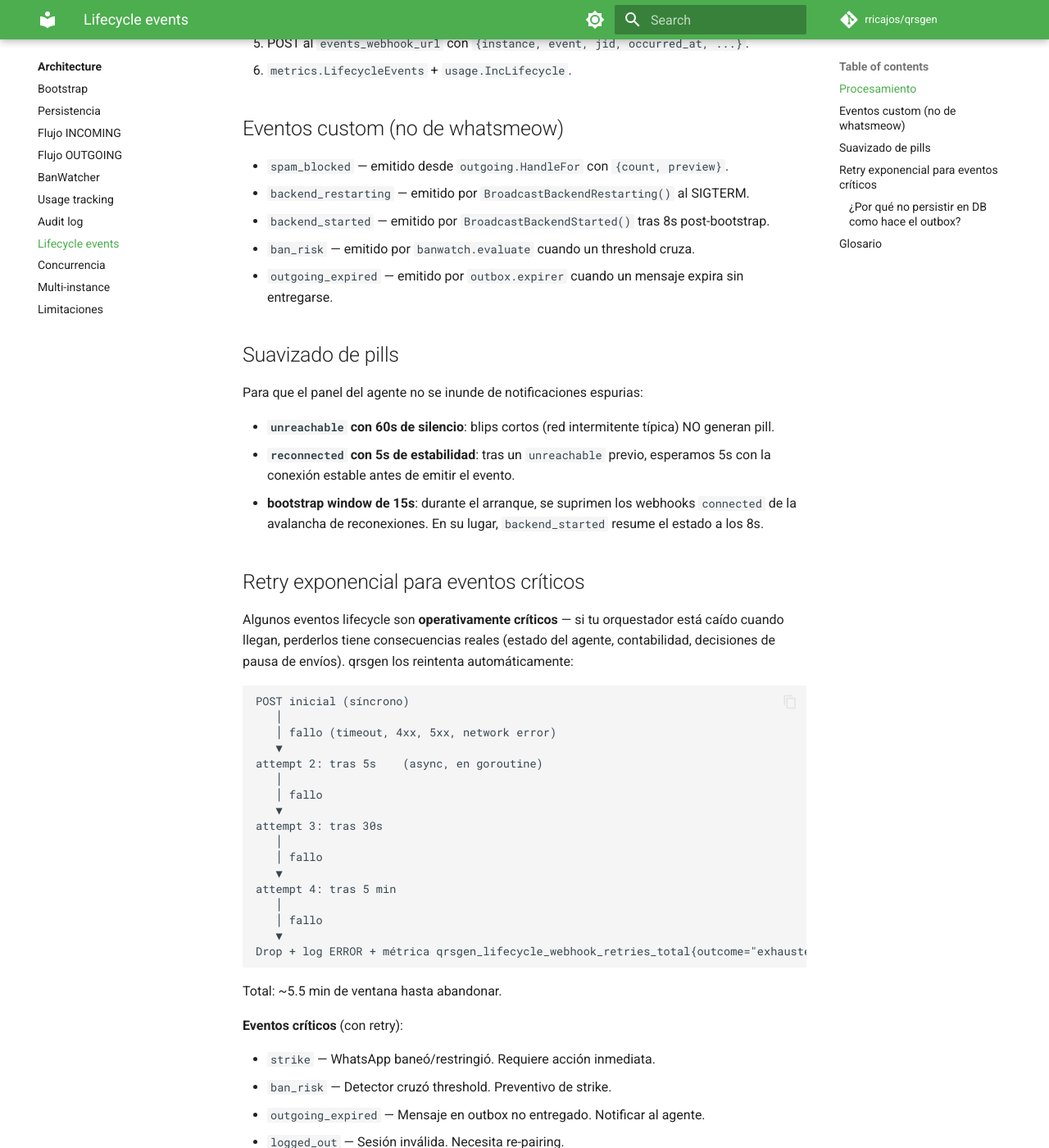
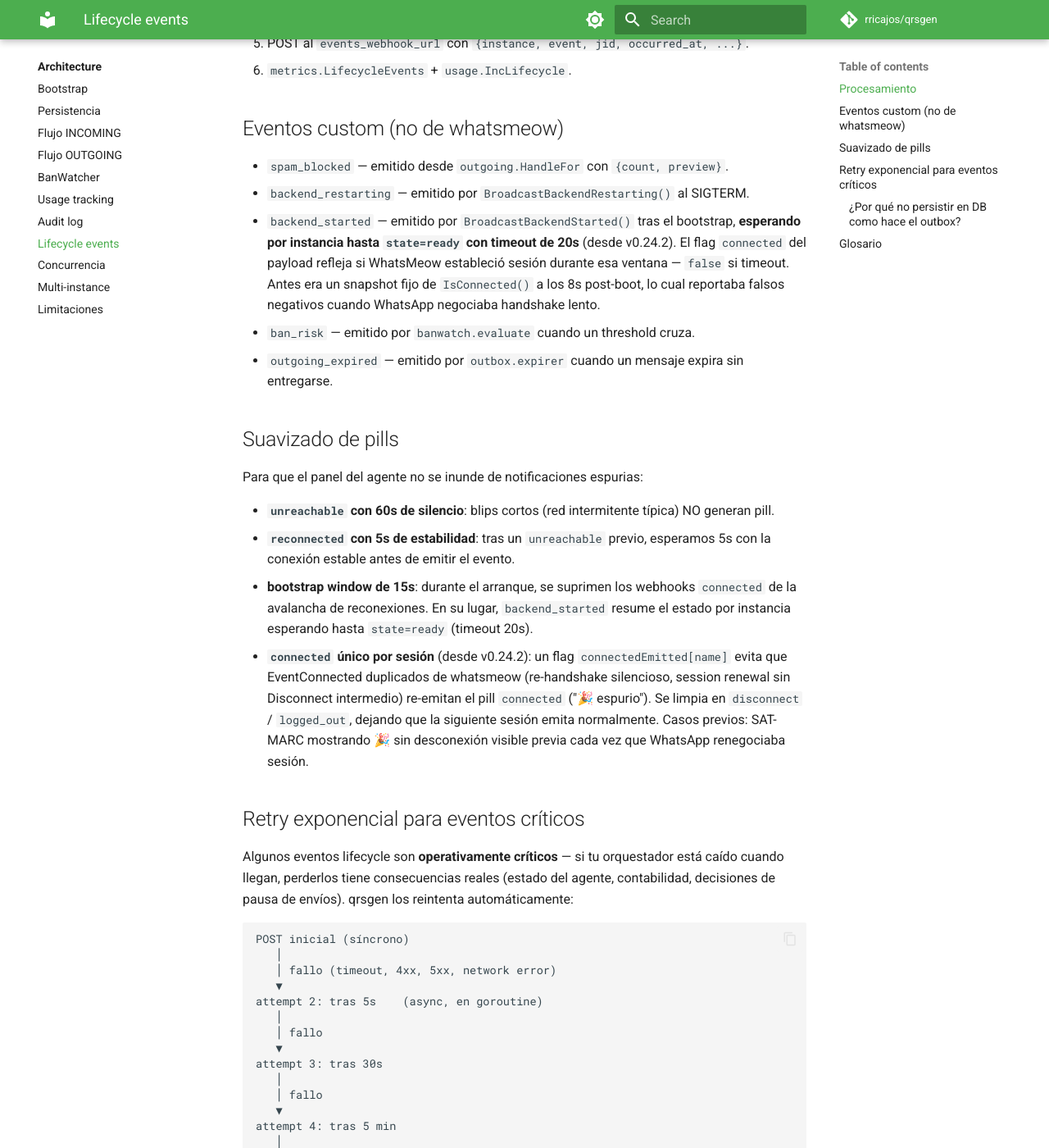
Before and after one commit to rricajos/qrsgen, an MkDocs documentation site: the page built from docs/architecture/lifecycle-events.md, in a window 1280 px wide and 1400 px high, scrolled down 702 px. Shown: the whole window at 82% size. Built offline with MkDocs 1.6.1 and Material for MkDocs 9.7.7, drawn with Linux system fonts in a browser that asks for light colours; comment, search, counter and statistics services are not loaded.

Commit message:
docs: reflect v0.24.2 fixes (connected espurio + stats cache + tenant timestamps)

```diff
--- a/docs/architecture/lifecycle-events.md
+++ b/docs/architecture/lifecycle-events.md
@@ -32,8 +32,13 @@ listenQR(qrChan) "code"    → EventQRGenerated
   `{count, preview}`.
 - `backend_restarting` — emitido por `BroadcastBackendRestarting()` al
   SIGTERM.
-- `backend_started` — emitido por `BroadcastBackendStarted()` tras 8s
-  post-bootstrap.
+- `backend_started` — emitido por `BroadcastBackendStarted()` tras el
+  bootstrap, **esperando por instancia hasta `state=ready` con timeout
+  de 20s** (desde v0.24.2). El flag `connected` del payload refleja si
+  WhatsMeow estableció sesión durante esa ventana — `false` si timeout.
+  Antes era un snapshot fijo de `IsConnected()` a los 8s post-boot, lo
+  cual reportaba falsos negativos cuando WhatsApp negociaba handshake
+  lento.
 - `ban_risk` — emitido por `banwatch.evaluate` cuando un threshold cruza.
 - `outgoing_expired` — emitido por `outbox.expirer` cuando un mensaje
   expira sin entregarse.
@@ -48,7 +53,15 @@ Para que el panel del agente no se inunde de notificaciones espurias:
   esperamos 5s con la conexión estable antes de emitir el evento.
 - **bootstrap window de 15s**: durante el arranque, se suprimen los
   webhooks `connected` de la avalancha de reconexiones. En su lugar,
-  `backend_started` resume el estado a los 8s.
+  `backend_started` resume el estado por instancia esperando hasta
+  `state=ready` (timeout 20s).
+- **`connected` único por sesión** (desde v0.24.2): un flag
+  `connectedEmitted[name]` evita que EventConnected duplicados de
+  whatsmeow (re-handshake silencioso, session renewal sin Disconnect
+  intermedio) re-emitan el pill `connected` ("🎉 espurio"). Se limpia
+  en `disconnect` / `logged_out`, dejando que la siguiente sesión emita
+  normalmente. Casos previos: SAT-MARC mostrando 🎉 sin desconexión
+  visible previa cada vez que WhatsApp renegociaba sesión.
 
 ## Retry exponencial para eventos críticos
 
```
Also changed, not shown: docs/api/tenants.md (+10 -3 lines), docs/deployment/public-stats.md (+9 -1 lines).
